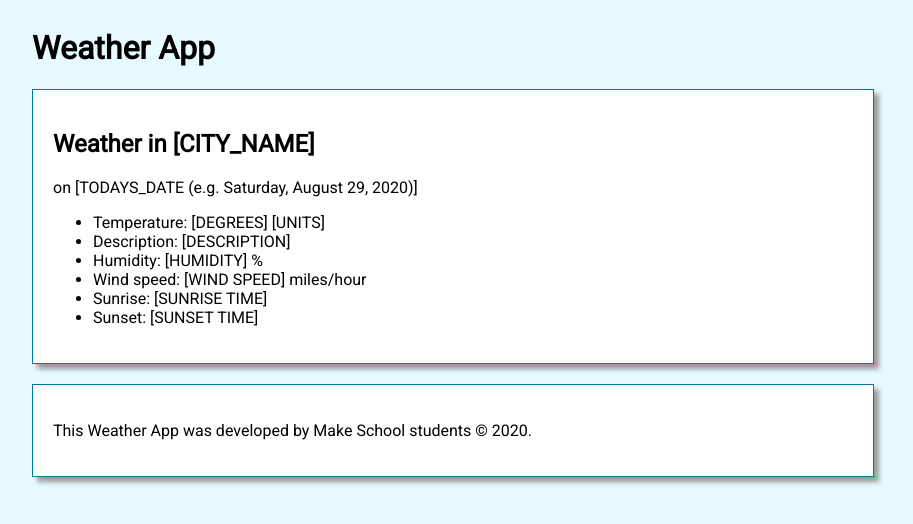
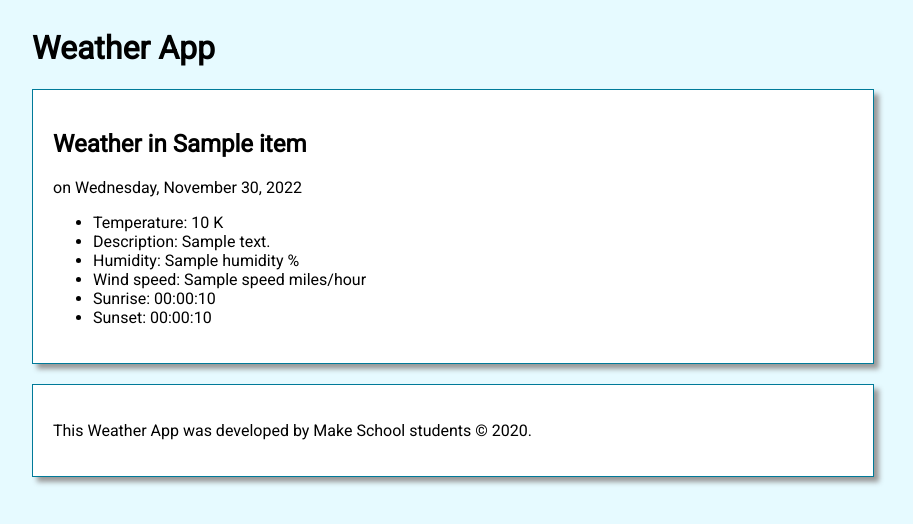
Before and after one commit to alexcrocha/ACS-1710-apis, a Flask app: page /results in a window 1280 px wide. Shown: the top 524 px of the page, without its empty margins (208-1121 px from the left). Run offline with Flask 2, Linux system fonts and the light colour scheme; a database or web service that is not in the repository returns one stand-in record (values such as "Sample title"); data that the repository does not hold is empty.

Commit message:
Complete /results route

```diff
--- a/app.py
+++ b/app.py
@@ -5,7 +5,8 @@ from pprint import PrettyPrinter
 from datetime import datetime, timedelta
 from dotenv import load_dotenv
 from flask import Flask, render_template, request, send_file
-from geopy.geocoders import Nominatim
+
+# from geopy.geocoders import Nominatim
 
 
 ################################################################################
@@ -19,92 +20,98 @@ load_dotenv()
 
 pp = PrettyPrinter(indent=4)
 
-API_KEY = os.getenv('API_KEY')
-API_URL = 'http://api.openweathermap.org/data/2.5/weather'
+API_KEY = os.getenv("API_KEY")
+API_URL = "http://api.openweathermap.org/data/2.5/weather"
 
 
 ################################################################################
 ## ROUTES
 ################################################################################
 
-@app.route('/')
+
+@app.route("/")
 def home():
     """Displays the homepage with forms for current or historical data."""
     context = {
-        'min_date': (datetime.now() - timedelta(days=5)),
-        'max_date': datetime.now()
+        "min_date": (datetime.now() - timedelta(days=5)),
+        "max_date": datetime.now(),
     }
-    return render_template('home.html', **context)
+    return render_template("home.html", **context)
+
 
 def get_letter_for_units(units):
     """Returns a shorthand letter for the given units."""
-    return 'F' if units == 'imperial' else 'C' if units == 'metric' else 'K'
+    return "F" if units == "imperial" else "C" if units == "metric" else "K"
 
-@app.route('/results')
+
+@app.route("/results")
 def results():
     """Displays results for current weather conditions."""
-    # TODO: Use 'request.args' to retrieve the city & units from the query
+    # Use 'request.args' to retrieve the city & units from the query
     # parameters.
-    city = ''
-    units = ''
+    city = request.args.get("city")
+    units = request.args.get("units")
 
     params = {
-        # TODO: Enter query parameters here for the 'appid' (your api key),
+        # Enter query parameters here for the 'appid' (your api key),
         # the city, and the units (metric or imperial).
         # See the documentation here: https://openweathermap.org/current
-
+        "q": city,
+        "appid": API_KEY,
+        "units": units,
     }
 
     result_json = requests.get(API_URL, params=params).json()
 
     # Uncomment the line below to see the results of the API call!
-    # pp.pprint(result_json)
+    pp.pprint(result_json)
 
-    # TODO: Replace the empty variables below with their appropriate values.
+    # Replace the empty variables below with their appropriate values.
     # You'll need to retrieve these from the result_json object above.
 
     # For the sunrise & sunset variables, I would recommend to turn them into
     # datetime objects. You can do so using the `datetime.fromtimestamp()`
     # function.
     context = {
-        'date': datetime.now(),
-        'city': '',
-        'description': '',
-        'temp': '',
-        'humidity': '',
-        'wind_speed': '',
-        'sunrise': '',
-        'sunset': '',
-        'units_letter': get_letter_for_units(units)
+        "date": datetime.now(),
+        "city": result_json["name"],
+        "description": result_json["weather"][0]["description"],
+        "temp": result_json["main"]["temp"],
+        "humidity": result_json["main"]["humidity"],
+        "wind_speed": result_json["wind"]["speed"],
+        "sunrise": datetime.fromtimestamp(result_json["sys"]["sunrise"]).strftime(
+            "%H:%M:%S"
+        ),
+        "sunset": datetime.fromtimestamp(result_json["sys"]["sunset"]).strftime(
+            "%H:%M:%S"
+        ),
+        "units_letter": get_letter_for_units(units),
     }
 
-    return render_template('results.html', **context)
+    return render_template("results.html", **context)
 
 
-@app.route('/comparison_results')
+@app.route("/comparison_results")
 def comparison_results():
     """Displays the relative weather for 2 different cities."""
     # TODO: Use 'request.args' to retrieve the cities & units from the query
     # parameters.
-    city1 = ''
-    city2 = ''
-    units = ''
+    city1 = ""
+    city2 = ""
+    units = ""
 
     # TODO: Make 2 API calls, one for each city. HINT: You may want to write a
     # helper function for this!
-
 
     # TODO: Pass the information for both cities in the context. Make sure to
     # pass info for the temperature, humidity, wind speed, and sunset time!
     # HINT: It may be useful to create 2 new dictionaries, `city1_info` and
     # `city2_info`, to organize the data.
-    context = {
+    context = {}
 
-    }
-
-    return render_template('comparison_results.html', **context)
+    return render_template("comparison_results.html", **context)
 
 
-if __name__ == '__main__':
-    app.config['ENV'] = 'development'
-    app.run(debug=True)
+if __name__ == "__main__":
+    app.config["ENV"] = "development"
+    app.run(debug=True, port=3000)
--- a/templates/results.html
+++ b/templates/results.html
@@ -3,23 +3,23 @@
 
 <section>
     {#
-        TODO: Replace the hard-coded city and date below with data from the
+        Replace the hard-coded city and date below with data from the
         server
     #}
-    <h1>Weather in [CITY_NAME]</h1>
-    <p>on [TODAYS_DATE (e.g. Saturday, August 29, 2020)]</p>
+    <h1>Weather in {{city}}</h1>
+    <p>on {{date.strftime("%A, %B %d, %Y")}}</p>
 
     {#
-        TODO: Add the temperature, description, humidity, wind speed, sunrise,
+        Add the temperature, description, humidity, wind speed, sunrise,
         & sunset below to replace the [ ].
     #}
     <ul>
-        <li>Temperature: [DEGREES] [UNITS] </li>
-        <li>Description: [DESCRIPTION] </li>
-        <li>Humidity: [HUMIDITY] % </li>
-        <li>Wind speed: [WIND SPEED] miles/hour </li>
-        <li>Sunrise: [SUNRISE TIME] </li>
-        <li>Sunset: [SUNSET TIME] </li>
+        <li>Temperature: {{temp}} {{units_letter}} </li>
+        <li>Description: {{description}} </li>
+        <li>Humidity: {{humidity}} % </li>
+        <li>Wind speed: {{wind_speed}} miles/hour </li>
+        <li>Sunrise: {{sunrise}} </li>
+        <li>Sunset: {{sunset}} </li>
     </ul>
 
 </section>
```
